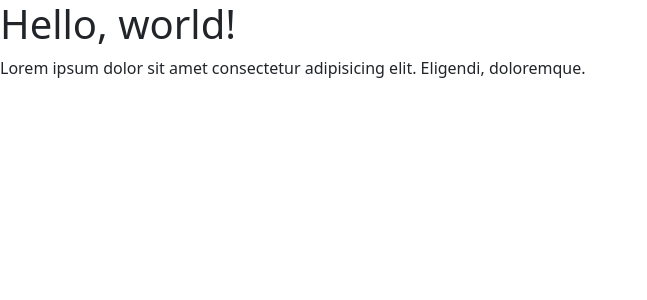
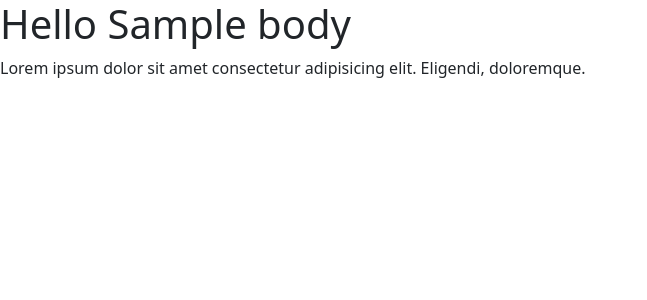
Before and after one commit to NafieAlhilaly/users-api, a Python web app: template templates/email.html in a window 1280 px wide. Shown: the top 300 px of the page, without its empty margins (0-647 px from the left). Run offline with Jinja, Linux system fonts and the light colour scheme; the template is opened without the code that fills it: most values are stand-ins (such as "Sample title", 1, 10 or a date in 2020).

Commit message:
add reciever name

```diff
--- a/templates/email.html
+++ b/templates/email.html
@@ -11,7 +11,7 @@
     <title>Hello, world!</title>
   </head>
   <body>
-    <h1>Hello, world!</h1>
+    <h1>Hello {{body.name}}</h1>
     <p>Lorem ipsum dolor sit amet consectetur adipisicing elit. Eligendi, doloremque.</p>
     <!-- Optional JavaScript; choose one of the two! -->
 
```
